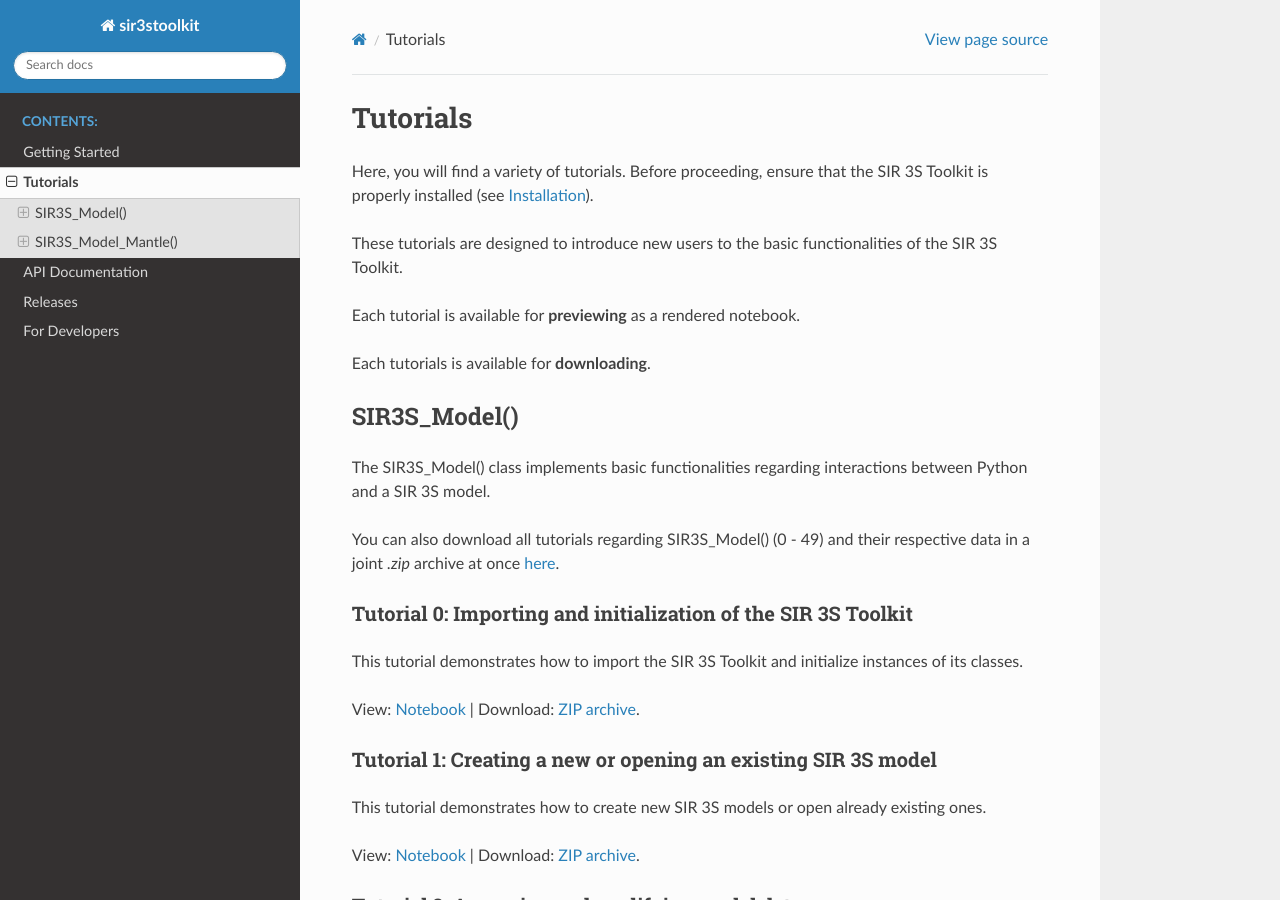
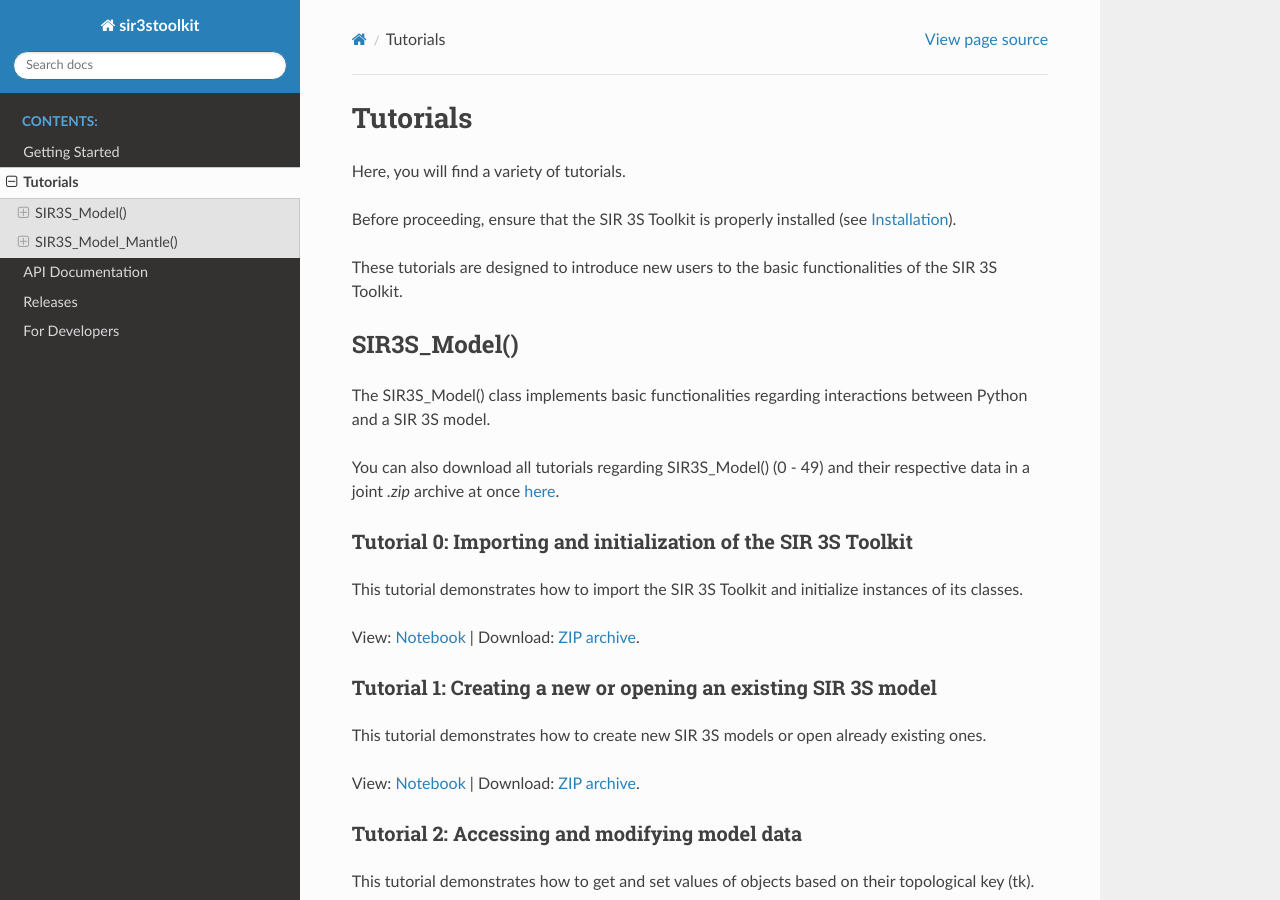
Before and after one commit to 3SConsult/sir3stoolkit, a Sphinx documentation site: the page built from docs/source/examples.rst, in a window 1280 px wide and 900 px high. Built offline with Sphinx 7.4.7 and the Read the Docs theme 3.1.0, drawn with Linux system fonts in a browser that asks for light colours; pages that are not in the unit, such as notebooks, are missing from menus; some of the changed text lies outside the part shown.

Commit message:
Documentation: ef9f2fb522fe4f3f234ed2edb95bfb2a7384b027 hot fix 2

```diff
--- a/docs/source/examples.rst
+++ b/docs/source/examples.rst
@@ -3,13 +3,10 @@ Tutorials
 =========
 
 Here, you will find a variety of tutorials.
+
 Before proceeding, ensure that the SIR 3S Toolkit is properly installed (see :ref:`Installation <installing-toolkit-label>`).
 
 These tutorials are designed to introduce new users to the basic functionalities of the SIR 3S Toolkit.
-
-Each tutorial is available for **previewing** as a rendered notebook.
-
-Each tutorials is available for **downloading**.
 
 .. _Ttu1-49:
 
```
Also changed, not shown: other parts of docs/source/examples.rst (+2 -0 lines).
